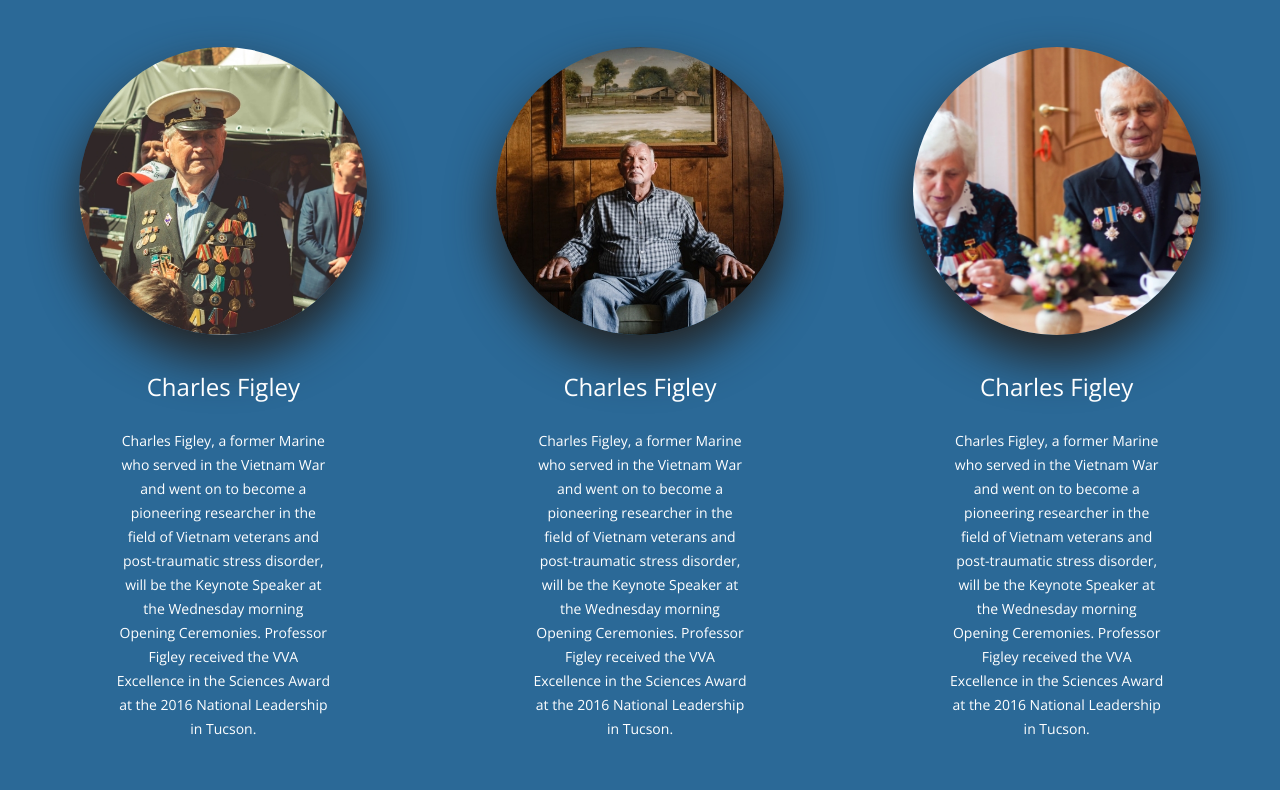
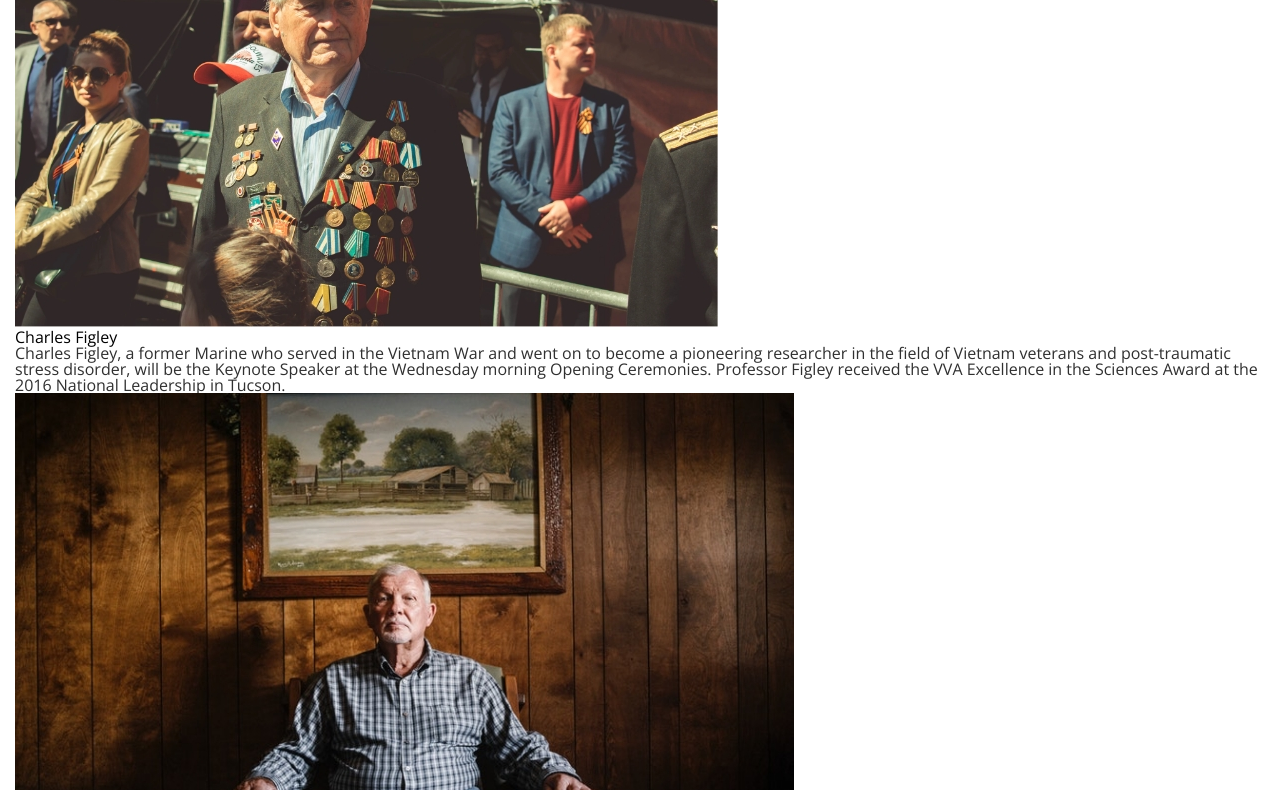
Before and after one commit to shpetimsedolli/vvofusa, a plain HTML site: page index.html in a window 1280 px wide. Shown: the part 158-948 px from the top of the page. Drawn offline with nearby package versions, Linux system fonts and the light colour scheme.

Commit message:
added css to contentblock for paragraphs

```diff
--- a/src/css/style.css
+++ b/src/css/style.css
@@ -9,42 +9,43 @@ option {
   max-width: 1640px;
   margin: 0 auto;
 }
-.round_boxes {
-  background-color: #2b6997;
+.paragraph_wrapper {
+  max-width: 940px;
+  margin-left: 350px;
 }
-.title_note {
-  text-align: center;
+.paragraph_wrapper h1,
+h2,
+h3,
+p {
+  color: #303030;
+}
+.paragraph_wrapper h1 {
   font-size: 40px;
-  margin-bottom: 70px;
-  color: #fff;
-  padding-top: 95px;
+  margin-top: 95px;
 }
-.boxes_wrapper {
-  display: flex;
+.paragraph_wrapper h2 {
+  font-size: 40px;
+  margin-top: 23px;
 }
-.box__withcontents {
-  display: flex;
-  flex-direction: column;
-  align-items: center;
+.paragraph_wrapper h3 {
+  font-size: 19px;
+  line-height: 30px;
+  margin-bottom: 25px;
 }
-.box__withcontents img {
-  width: 288px;
-  height: 288px;
-  object-fit: cover;
-  border-radius: 50%;
-  box-shadow: 0px 24px 47px 0px rgb(36 36 36);
+.paragraph_wrapper p {
+  font-size: 15px;
+  padding-bottom: 45px;
+  line-height: 30px;
 }
-.box__withcontents h4 {
-  font-size: 24px;
-  margin-top: 40px;
-  margin-bottom: 30px;
-  color: #fff;
+.progress {
+  width: 113px;
+  height: 4px;
+  background: #2b6997;
+  margin-top: 18px;
+  margin-bottom: 38px;
 }
-.box__withcontents p {
-  font-size: 14px;
-  margin: 0 100px;
-  line-height: 24px;
-  color: #fff;
-  text-align: center;
-  padding-bottom: 100px;
+.last__paragraph {
+  font-size: 15px;
+  line-height: 30px;
+  padding-bottom: 93px;
 }
```
